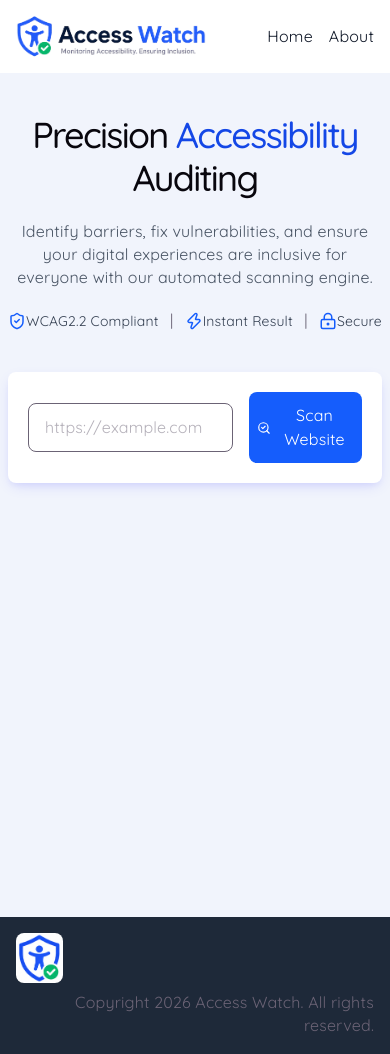
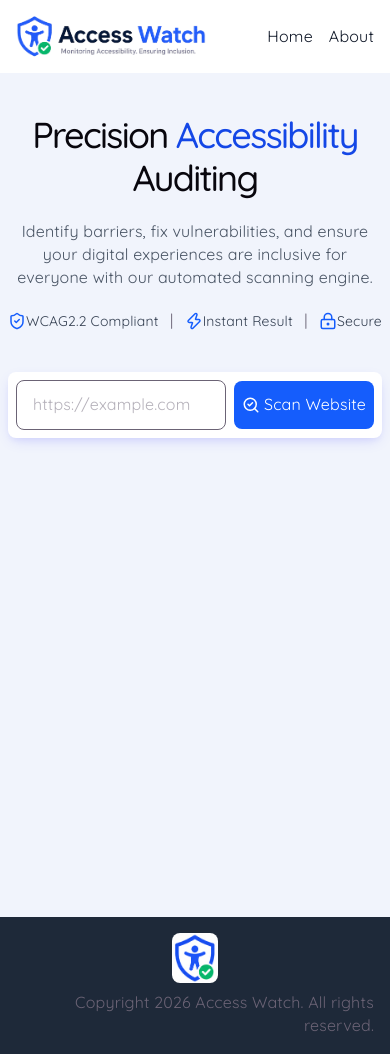
Before and after one commit to mohdmustfa/Accessibility-Auditor, a React (Vite) app in the folder access-watch/: page / in a window 390 px wide. Built offline with nearby package versions, Linux system fonts and the light colour scheme.

Commit message:
fixed few mobile issue

```diff
--- a/access-watch/src/components/Input/index.jsx
+++ b/access-watch/src/components/Input/index.jsx
@@ -9,7 +9,7 @@ function Input({
       type="text"
       value={value}
       onChange={onChange}
-      className="border px-4 py-3 rounded-lg max-w-xl flex-grow"
+      className="border px-4 py-3 rounded-lg max-w-xl flex-grow mr-2 md:mr-4"
       placeholder={placeholder}
     />
   );
--- a/access-watch/src/components/layouts/Footer/index.jsx
+++ b/access-watch/src/components/layouts/Footer/index.jsx
@@ -4,7 +4,7 @@ function Footer(){
     return (
         <footer>
           <div className="flex flex-wrap bg-gray-800 items-center justify-between p-4">
-            <div className="base-1/2">
+            <div className="base-1/2 mx-auto md:mx-0">
                <img src={LogoIcon} alt="Logofooter" className="max-h-[50px] rounded-lg"/>
              </div>
             <div className="base-1/2 text-right md:text-left pt-2">
--- a/access-watch/src/components/layouts/InputUrl/index.jsx
+++ b/access-watch/src/components/layouts/InputUrl/index.jsx
@@ -62,7 +62,7 @@ function InputUrl({ onScan, loading }) {
 
       <div className="max-w-[750px] mx-auto mb-10 relative px-2">
 
-        <div className="input-wrap flex justify-center items-center space-x-4 mt-10 p-5 rounded-lg bg-white">
+        <div className="input-wrap flex justify-center items-center space-x-4 mt-10 md:p-5 p-2 rounded-lg bg-white">
 
           {/* ICON */}
           <div className="bg-gray-100 p-3 border border-gray-300 rounded-lg hidden sm:block">
```
Also changed, not shown: 1 other file (tests, documents, lock files or other folders).
